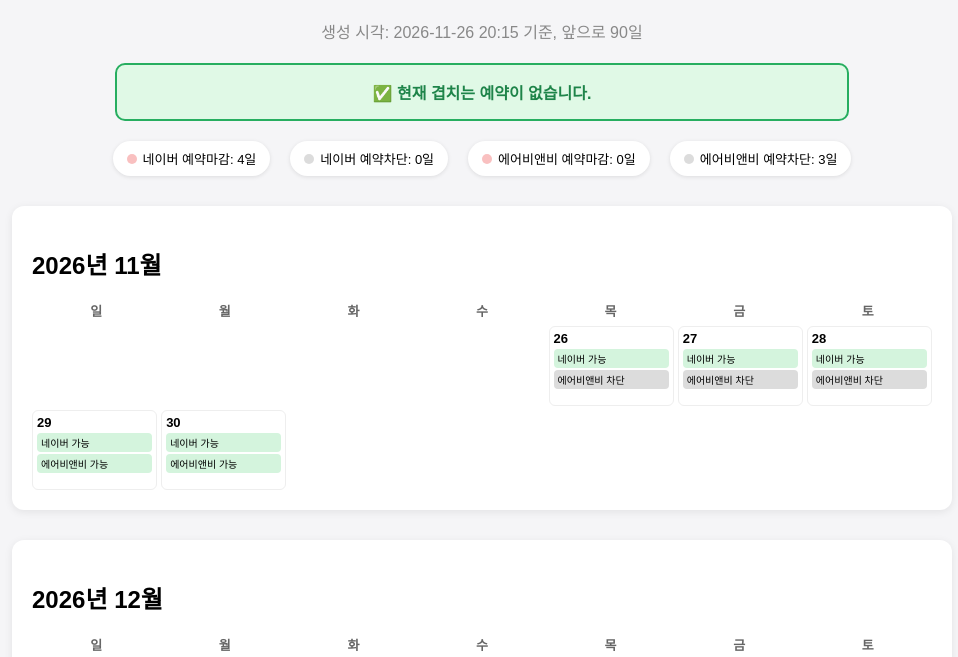
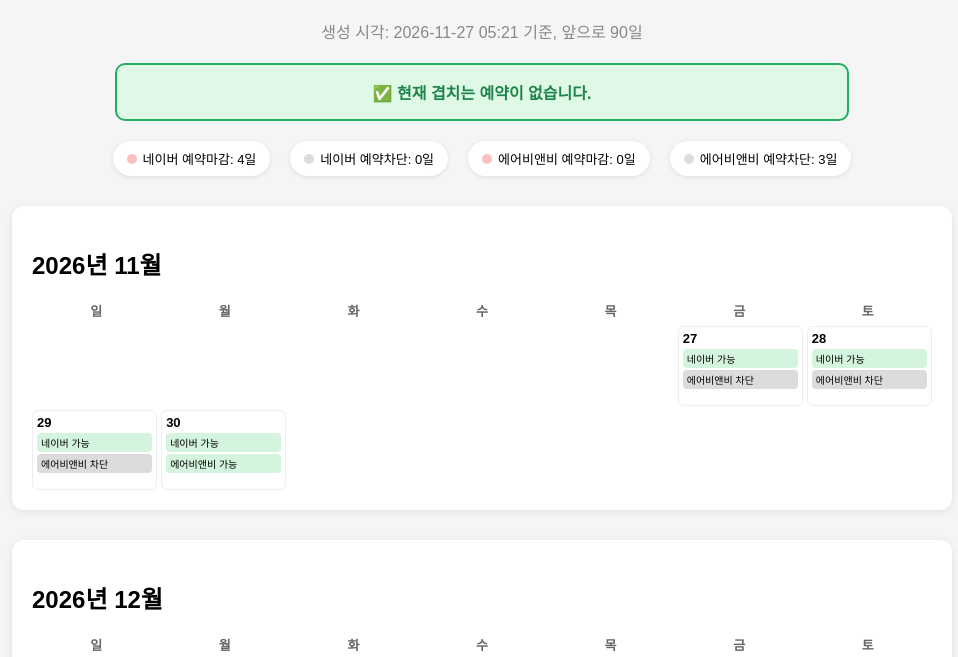
Before and after one commit to jaeho4523/booking-dashboard, a plain HTML site: page index.html in a window 1280 px wide. Shown: the part 100-757 px from the top of the page, without its empty margins (158-1116 px from the left). Drawn offline with Linux system fonts and the light colour scheme.

Commit message:
Auto update dashboard

```diff
--- a/index.html
+++ b/index.html
@@ -28,7 +28,7 @@
     </head>
     <body>
         <h1>🏡 세모집_제주 예약 현황</h1>
-        <div class="updated">생성 시각: 2026-11-26 20:15 기준, 앞으로 90일</div>
+        <div class="updated">생성 시각: 2026-11-27 05:21 기준, 앞으로 90일</div>
         <div class='ok-banner'>✅ 현재 겹치는 예약이 없습니다.</div>
 
     <div class="summary-box">
@@ -45,14 +45,7 @@
                 <div class='weekday'>일</div><div class='weekday'>월</div><div class='weekday'>화</div><div class='weekday'>수</div><div class='weekday'>목</div><div class='weekday'>금</div><div class='weekday'>토</div>
             </div>
             <div class='calendar-grid'>
-                <div class='empty'></div><div class='empty'></div><div class='empty'></div><div class='empty'></div>
-            <div class='day '>
-                <div class='date-num'>26</div>
-
-                <div class='platform' style='background:#d4f4dd'>네이버 가능</div>
-                <div class='platform' style='background:#dcdcdc'>에어비앤비 차단</div>
-            </div>
-
+                <div class='empty'></div><div class='empty'></div><div class='empty'></div><div class='empty'></div><div class='empty'></div>
             <div class='day '>
                 <div class='date-num'>27</div>
 
@@ -71,7 +64,7 @@
                 <div class='date-num'>29</div>
 
                 <div class='platform' style='background:#d4f4dd'>네이버 가능</div>
-                <div class='platform' style='background:#d4f4dd'>에어비앤비 가능</div>
+                <div class='platform' style='background:#dcdcdc'>에어비앤비 차단</div>
             </div>
 
             <div class='day '>
@@ -706,6 +699,13 @@
                 <div class='platform' style='background:#d4f4dd'>에어비앤비 가능</div>
             </div>
 
+            <div class='day '>
+                <div class='date-num'>24</div>
+
+                <div class='platform' style='background:#d4f4dd'>네이버 가능</div>
+                <div class='platform' style='background:#d4f4dd'>에어비앤비 가능</div>
+            </div>
+
             </div>
         </div>
 
```
